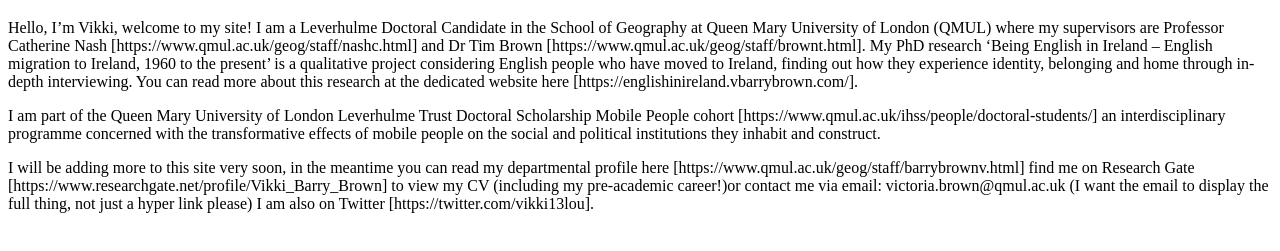
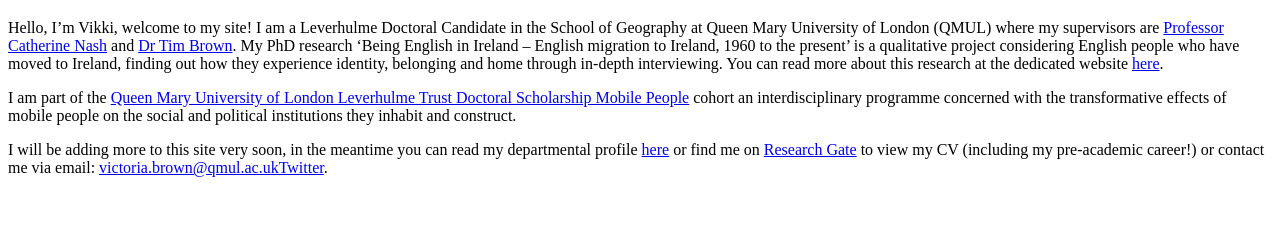
Before and after one commit to vivaladan/vbarrybrown, a plain HTML site: page index.html in a window 1280 px wide. Shown: the part 61-312 px from the top of the page. Drawn offline with Linux system fonts and the light colour scheme.

Commit message:
initial content

```diff
--- a/index.html
+++ b/index.html
@@ -10,20 +10,23 @@
 <body>
     <h1>Vikki Barry Brown</h1>
     <p>Hello, I’m Vikki, welcome to my site! I am a Leverhulme Doctoral Candidate in the School of Geography at Queen
-        Mary University of London (QMUL) where my supervisors are Professor Catherine Nash
-        [https://www.qmul.ac.uk/geog/staff/nashc.html] and Dr Tim Brown [https://www.qmul.ac.uk/geog/staff/brownt.html].
+        Mary University of London (QMUL) where my supervisors are <a
+            href="https://www.qmul.ac.uk/geog/staff/nashc.html">Professor Catherine Nash</a> and <a
+            href="https://www.qmul.ac.uk/geog/staff/brownt.html">Dr Tim Brown</a>.
         My PhD research ‘Being English in Ireland – English migration to Ireland, 1960 to the present’ is a qualitative
         project considering English people who have moved to Ireland, finding out how they experience identity,
         belonging and home through in-depth interviewing. You can read more about this research at the dedicated website
-        here [https://englishinireland.vbarrybrown.com/].</p>
-    <p>I am part of the Queen Mary University of London Leverhulme Trust Doctoral Scholarship Mobile People cohort
-        [https://www.qmul.ac.uk/ihss/people/doctoral-students/] an interdisciplinary programme concerned with the
-        transformative effects of mobile people on the social and political institutions they inhabit and construct.</p>
-    <p>I will be adding more to this site very soon, in the meantime you can read my departmental profile here
-        [https://www.qmul.ac.uk/geog/staff/barrybrownv.html] find me on Research Gate
-        [https://www.researchgate.net/profile/Vikki_Barry_Brown] to view my CV (including my pre-academic career!)or
-        contact me via email: victoria.brown@qmul.ac.uk (I want the email to display the full thing, not just a hyper
-        link please) I am also on Twitter [https://twitter.com/vikki13lou].</p>
+        <a href="https://englishinireland.vbarrybrown.com/">here</a>.</p>
+    <p>I am part of the <a href="https://www.qmul.ac.uk/ihss/people/doctoral-students/">Queen Mary University of London
+            Leverhulme Trust Doctoral Scholarship Mobile People</a> cohort an interdisciplinary programme concerned with
+        the transformative effects of mobile people on the social and political institutions they inhabit and construct.
+    </p>
+    <p>I will be adding more to this site very soon, in the meantime you can read my departmental profile <a
+            href="https://www.qmul.ac.uk/geog/staff/barrybrownv.html">here</a> or find me on <a
+            href="https://www.researchgate.net/profile/Vikki_Barry_Brown">Research Gate</a> to view my CV (including my
+        pre-academic career!) or contact me via email: <a
+            href="mailto:victoria.brown@qmul.ac.uk">victoria.brown@qmul.ac.uk</a. I am also on <a
+            href="https://twitter.com/vikki13lou">Twitter</a>.</p>
 </body>
 
 </html>
```
